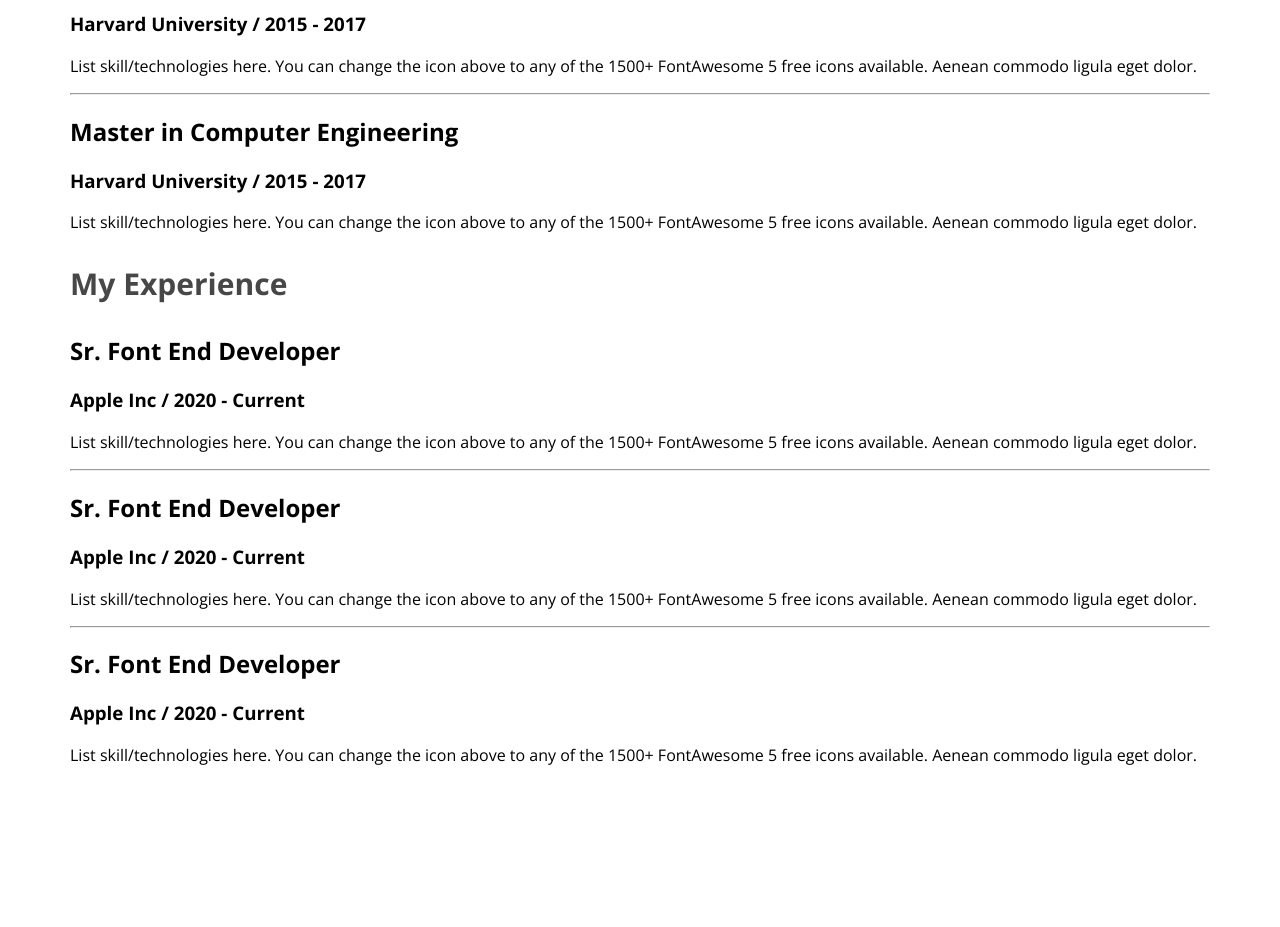
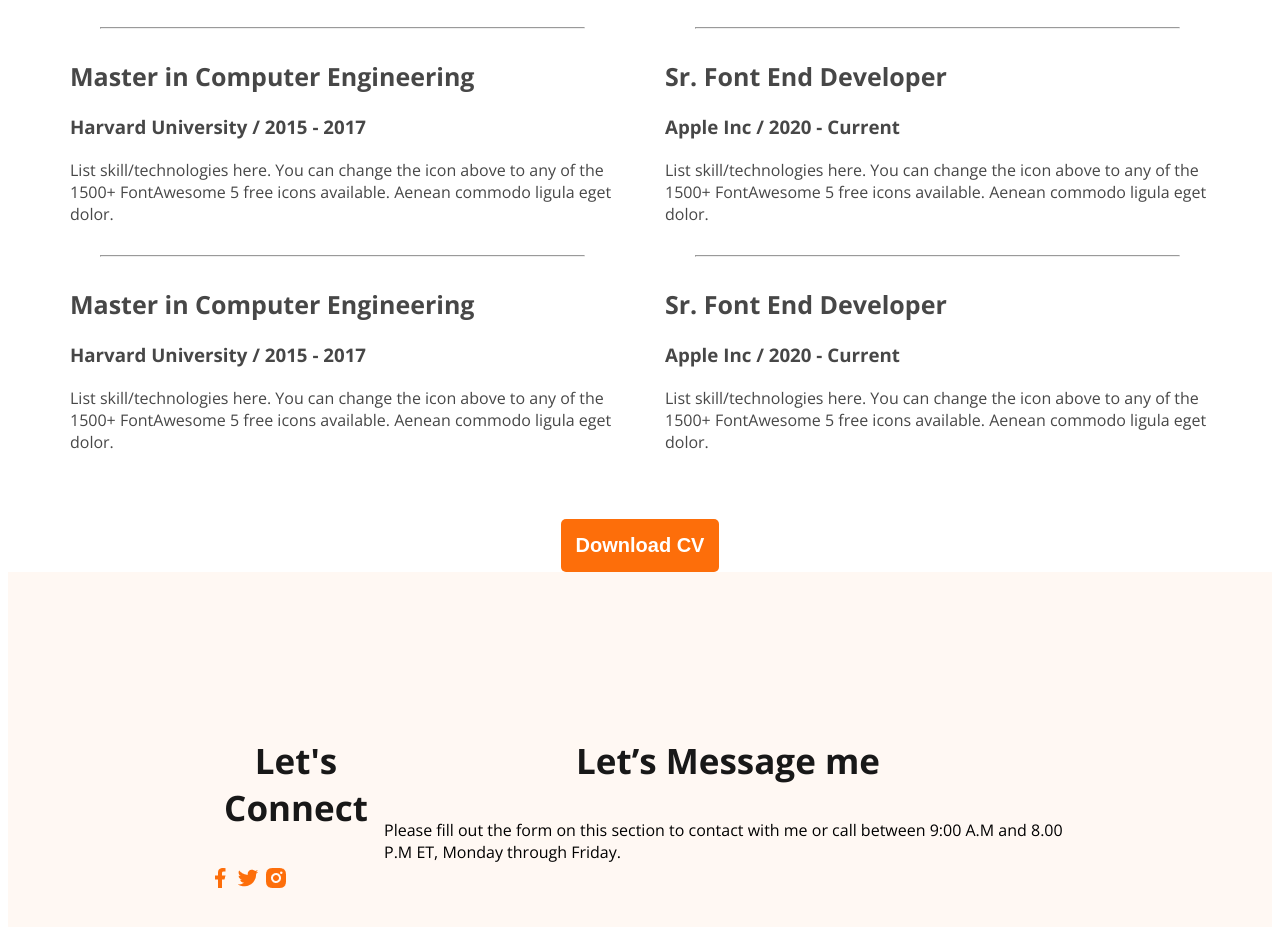
Before and after one commit to AkmRahmatullah/webdeveloper-portfolio, a plain HTML site: page index.html in a window 1280 px wide. Shown: the part 2541-3468 px from the top of the page. Before the commit the page ends 3323 px from the top, so only its background shows below. Drawn offline with nearby package versions, Linux system fonts and the light colour scheme.

Commit message:
footer almost done

```diff
--- a/index.html
+++ b/index.html
@@ -169,10 +169,31 @@
 
                     </div>
                 </div>
+
+            </div>
+            <div class="download-cv">
+                <button class="btn-primary">Download CV</button>
             </div>
         </section>
     </main>
     <footer>
+        <div class="footer-column">
+            <h3 class="section-title">Let's Connect</h3>
+            <div class="social-links">
+                <a href=""><img src="images/icons/facebook.png" alt=""></a>
+                <a href=""><img src="images/icons/twitter.png" alt=""></a>
+                <a href=""><img src="images/icons/insta.png" alt=""></a>
+            </div>
+
+        </div>
+        <div class="footer-column">
+            <h3 class="section-title">Let’s Message me</h3>
+            <p class="section-description">Please fill out the form on this section to contact with me or call between
+                9:00 A.M and
+                8.00 P.M ET, Monday through
+                Friday.</p>
+        </div>
+
 
     </footer>
 </body>
--- a/styles/portfolio.css
+++ b/styles/portfolio.css
@@ -155,3 +155,40 @@ main section {
     font-size: 30px;
     font-weight: 700;
 }
+
+.resume-container {
+    display: flex;
+    gap: 50px;
+}
+
+.resume-item-title {
+    color: #474747;
+    font-size: 25px;
+    font-weight: 700;
+}
+
+.resume-item-institute {
+    margin-bottom: 20px;
+    margin-top: 0px;
+}
+
+.resume-item-institute,
+.resume-item-description {
+    color: #474747;
+}
+
+.resume-container hr {
+    margin: 30px;
+}
+
+.download-cv {
+    text-align: center;
+    margin-top: 50px;
+}
+
+/* footer style */
+footer {
+    display: flex;
+    background: #FFF8F3;
+    padding: 130px 200px;
+}
```
